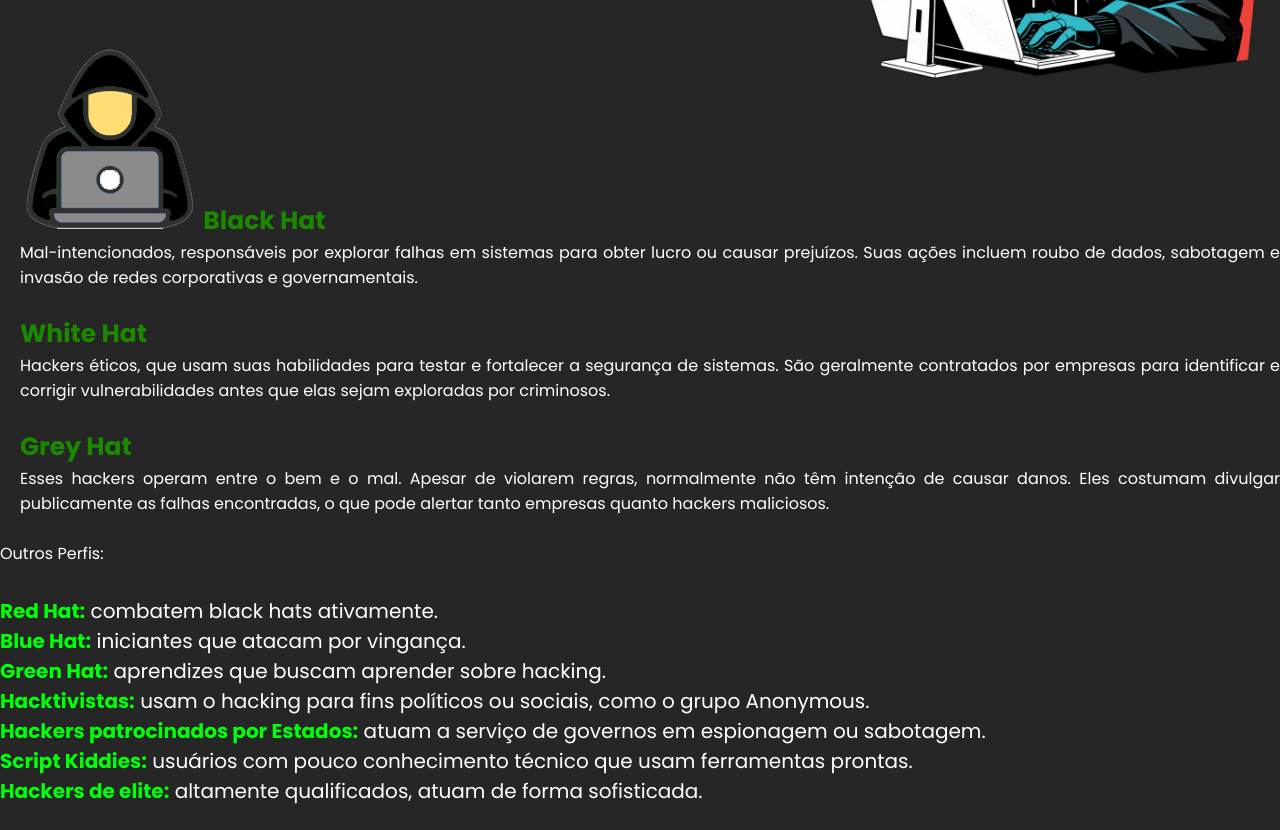
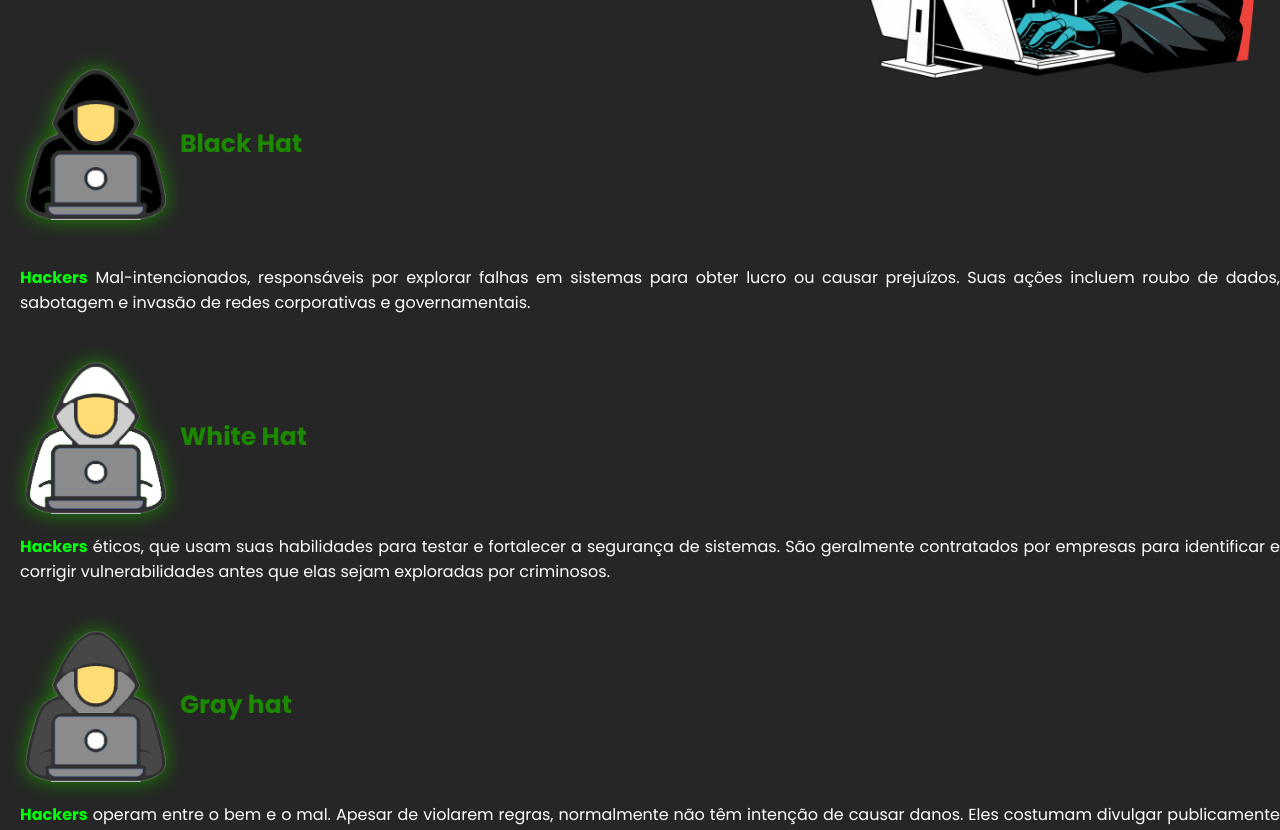
Before and after one commit to Igor-Cardoso-SPTECH/Projeto-Individual---Igor---CiberSecurity, a plain HTML site: page CiberSecurity/site/hacking.html in a window 1280 px wide. Shown: the part 2040-2870 px from the top of the page. Drawn offline with Linux system fonts and the light colour scheme.

Commit message:
Colocado icones nos (Hackers type hat)

```diff
--- a/CiberSecurity/site/hacking.html
+++ b/CiberSecurity/site/hacking.html
@@ -72,17 +72,27 @@
     <div class="perfis-hacker">
    <h1> <b class="textDarkGreen font-perfis-hack"> os principais perfis de hackers:</b></h1>
     <br><br>
-    <b class="textDarkGreen font-perfis-hack-hat"><img  class="ico-hat" src="./img/black-hat copiar.png" alt=""> Black Hat</b>
-    <br>Mal-intencionados, responsáveis por explorar falhas em sistemas para obter lucro ou causar prejuízos. Suas ações
+    <div class="hacker-perfil">
+        <img class="ico-hat" src="./img/black-hat copiar.png" alt="">
+        <span class="textDarkGreen">Black Hat</span>
+      </div>
+    <br> <b class="textGreen">Hackers</b> Mal-intencionados, responsáveis por explorar falhas em sistemas para obter lucro ou causar prejuízos. Suas ações
     incluem roubo de dados, sabotagem e invasão de redes corporativas e governamentais.
     <br><br>
-    <b class="textDarkGreen font-perfis-hack-hat"> White Hat</b><br>
-    Hackers éticos, que usam suas habilidades para testar e fortalecer a segurança de sistemas. São geralmente
+
+        <div class="hacker-perfil">
+        <img class="ico-hat" src="./img/white-hat.png" alt="">
+        <span class="textDarkGreen">White Hat</span>
+      </div>
+      <b class="textGreen">Hackers</b> éticos, que usam suas habilidades para testar e fortalecer a segurança de sistemas. São geralmente
     contratados por empresas para identificar e corrigir vulnerabilidades antes que elas sejam exploradas por
     criminosos.
     <br><br>
-    <b class="textDarkGreen font-perfis-hack-hat">Grey Hat</b><br>
-    Esses hackers operam entre o bem e o mal. Apesar de violarem regras, normalmente não têm intenção de causar danos.
+    <div class="hacker-perfil">
+        <img class="ico-hat" src="./img/gray-hat.png" alt="">
+        <span class="textDarkGreen">Gray hat</span>
+      </div>
+    <b class="textGreen">Hackers</b> operam entre o bem e o mal. Apesar de violarem regras, normalmente não têm intenção de causar danos.
     Eles costumam divulgar publicamente as falhas encontradas, o que pode alertar tanto empresas quanto hackers
     maliciosos.
     <br><br>
--- a/CiberSecurity/site/styles2.css
+++ b/CiberSecurity/site/styles2.css
@@ -166,6 +166,25 @@ max-width: 600px;
 
 }
 
+.hacker-perfil {
+    display: flex;
+    align-items: center;
+    justify-content: left;
+    gap: 10px; /* espaço entre imagem e texto */
+    margin: 20px 0;
+    font-size: 25px;
+    font-weight: bolder;
+
+    color: #1B8800;
+}
+
+.ico-hat {
+    width: 150px;
+color: #00FF09;
+box-shadow: #00FF09;
+filter: drop-shadow(0 0 10px #1B8800);
+}
+
 .font-perfis-hack{
     font-size: 40px;
     font-weight: bolder;
```
Also changed, not shown: CiberSecurity/site/licence.txt (deleted).
